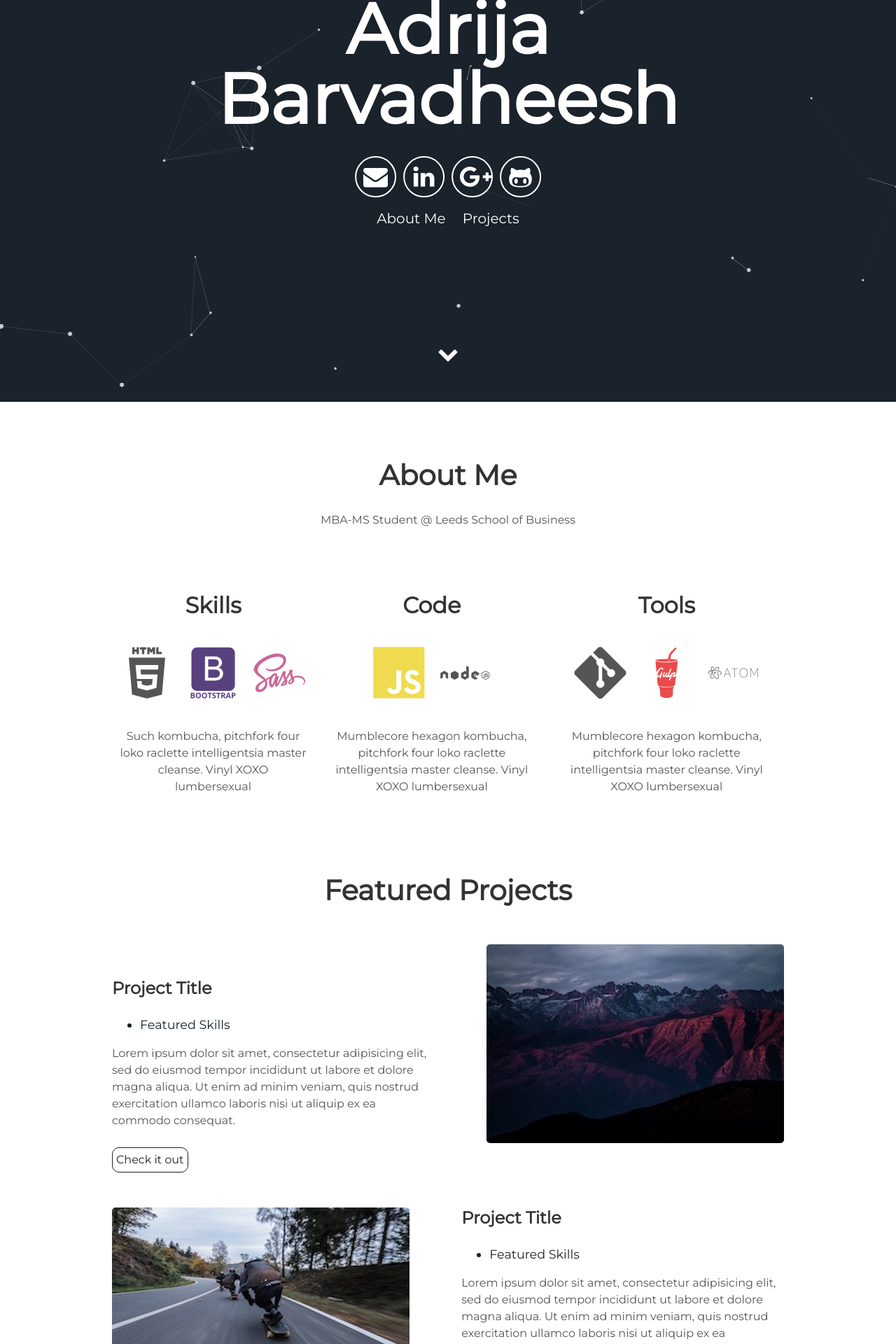
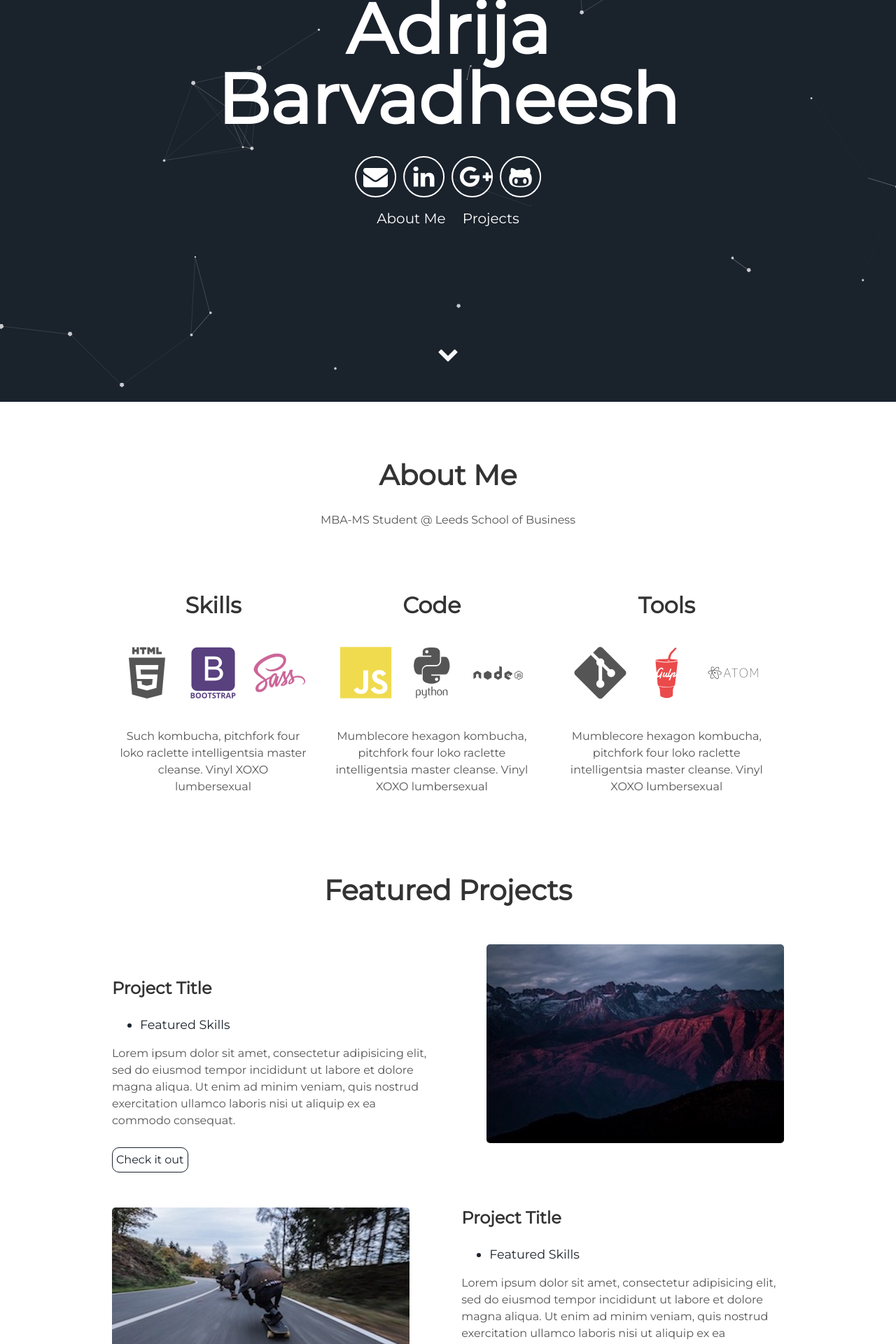
Before and after one commit to Adrija-B/Adrija-B.github.io, a Jekyll site: the page built from index.html, in a window 1280 px wide. Shown: the part 326-2246 px from the top of the page at 70% size. Built offline with Jekyll 4.4.1, drawn with Linux system fonts in a browser that asks for light colours.

Commit message:
Update about.html

```diff
--- a/_includes/about.html
+++ b/_includes/about.html
@@ -14,7 +14,7 @@
     <div class="tech">
       <h2>Code</h2>
       <i class="devicon-javascript-plain colored"></i>
-      <i class="devicon-python-original"></i>
+      <i class="devicon-python-plain-wordmark"></i>
       <i class="devicon-nodejs-plain-wordmark"></i>
       <p>Mumblecore hexagon kombucha, pitchfork four loko raclette intelligentsia master cleanse.
         Vinyl XOXO lumbersexual</p>
```
